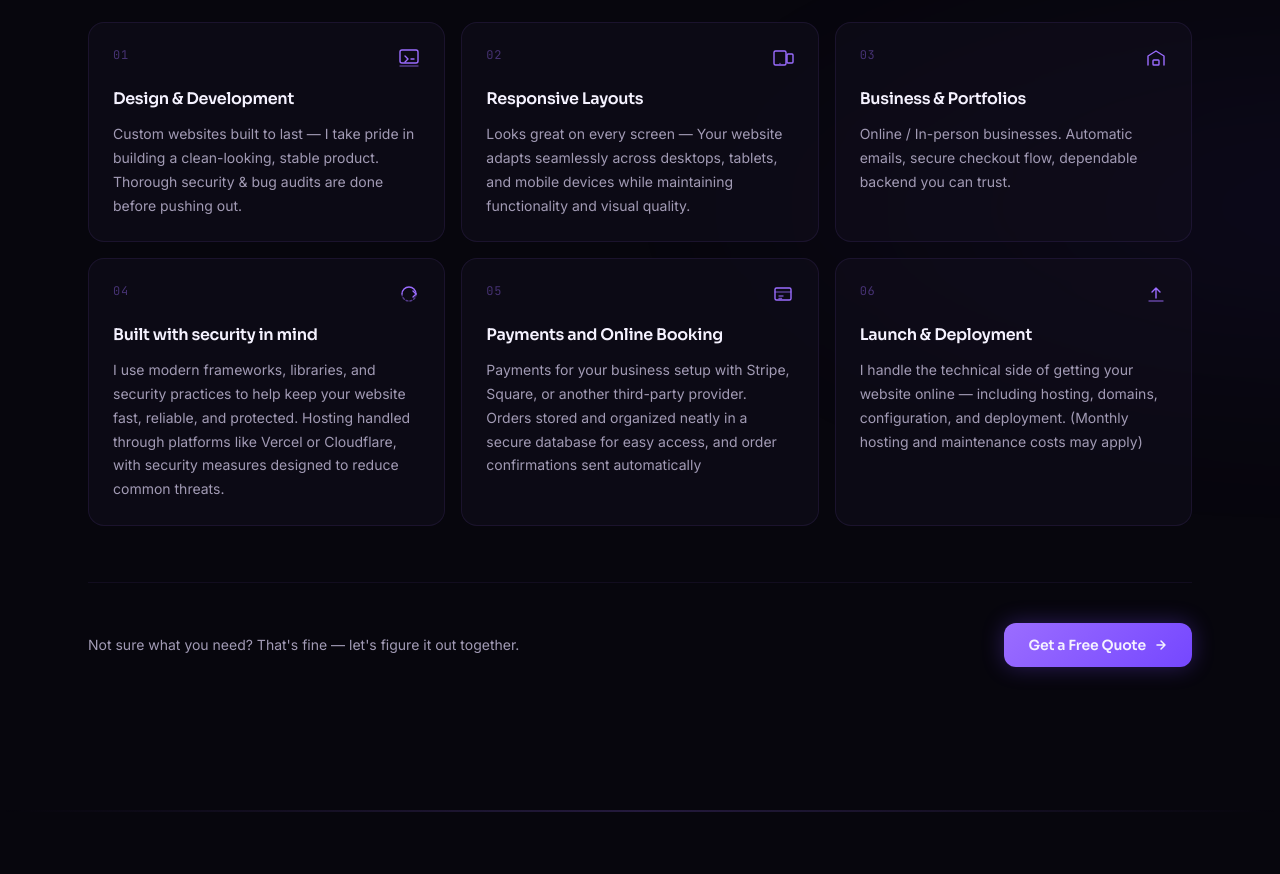
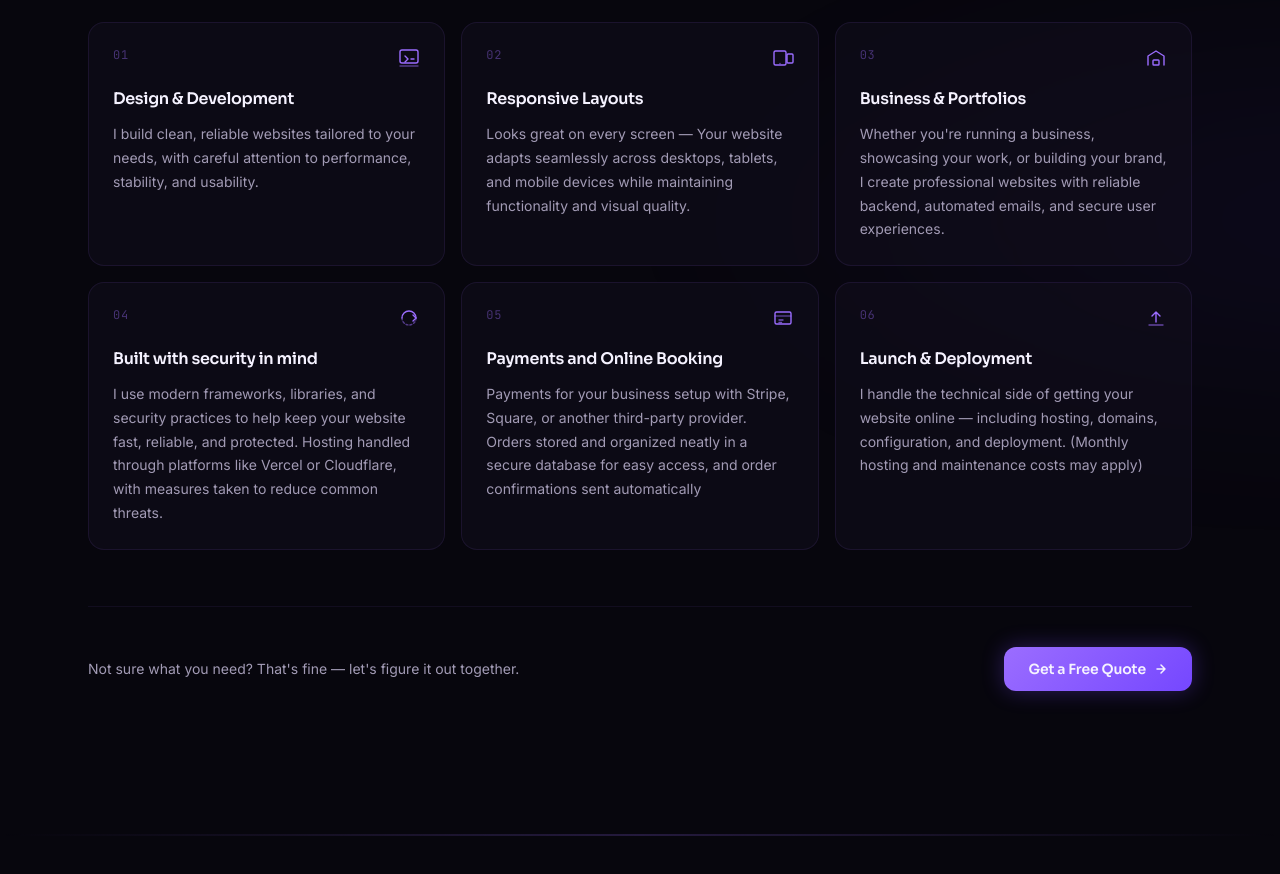
Before and after one commit to doptt/kodachidev, a React (Vite) app: page / in a window 1280 px wide. Shown: the part 2040-2914 px from the top of the page. Built offline with nearby package versions, Linux system fonts and the light colour scheme; the HTML template or start-up script is replaced by a standard one.

Commit message:
Update Services.tsx

```diff
--- a/src/components/Services.tsx
+++ b/src/components/Services.tsx
@@ -4,7 +4,7 @@ const services = [
   {
     num: '01',
     title: 'Design & Development',
-    desc: 'Custom websites built to last — I take pride in building a clean-looking, stable product. Thorough security & bug audits are done before pushing out.',
+    desc: 'I build clean, reliable websites tailored to your needs, with careful attention to performance, stability, and usability.',
     icon: (
       <svg width="22" height="22" viewBox="0 0 22 22" fill="none">
         <rect x="2" y="3" width="18" height="13" rx="2" stroke="currentColor" strokeWidth="1.4" />
@@ -28,7 +28,7 @@ const services = [
   {
     num: '03',
     title: 'Business & Portfolios',
-    desc: 'Online / In-person businesses. Automatic emails, secure checkout flow, dependable backend you can trust.',
+    desc: 'Whether you\'re running a business, showcasing your work, or building your brand, I create professional websites with reliable backend, automated emails, and secure user experiences.',
     icon: (
       <svg width="22" height="22" viewBox="0 0 22 22" fill="none">
         <path d="M3 18V9l8-5 8 5v9" stroke="currentColor" strokeWidth="1.4" strokeLinecap="round" strokeLinejoin="round" />
@@ -39,7 +39,7 @@ const services = [
   {
     num: '04',
     title: 'Built with security in mind',
-    desc: 'I use modern frameworks, libraries, and security practices to help keep your website fast, reliable, and protected. Hosting handled through platforms like Vercel or Cloudflare, with security measures designed to reduce common threats.',
+    desc: 'I use modern frameworks, libraries, and security practices to help keep your website fast, reliable, and protected. Hosting handled through platforms like Vercel or Cloudflare, with measures taken to reduce common threats.',
     icon: (
       <svg width="22" height="22" viewBox="0 0 22 22" fill="none">
         <path d="M4 11a7 7 0 0114 0" stroke="currentColor" strokeWidth="1.4" strokeLinecap="round" />
```
